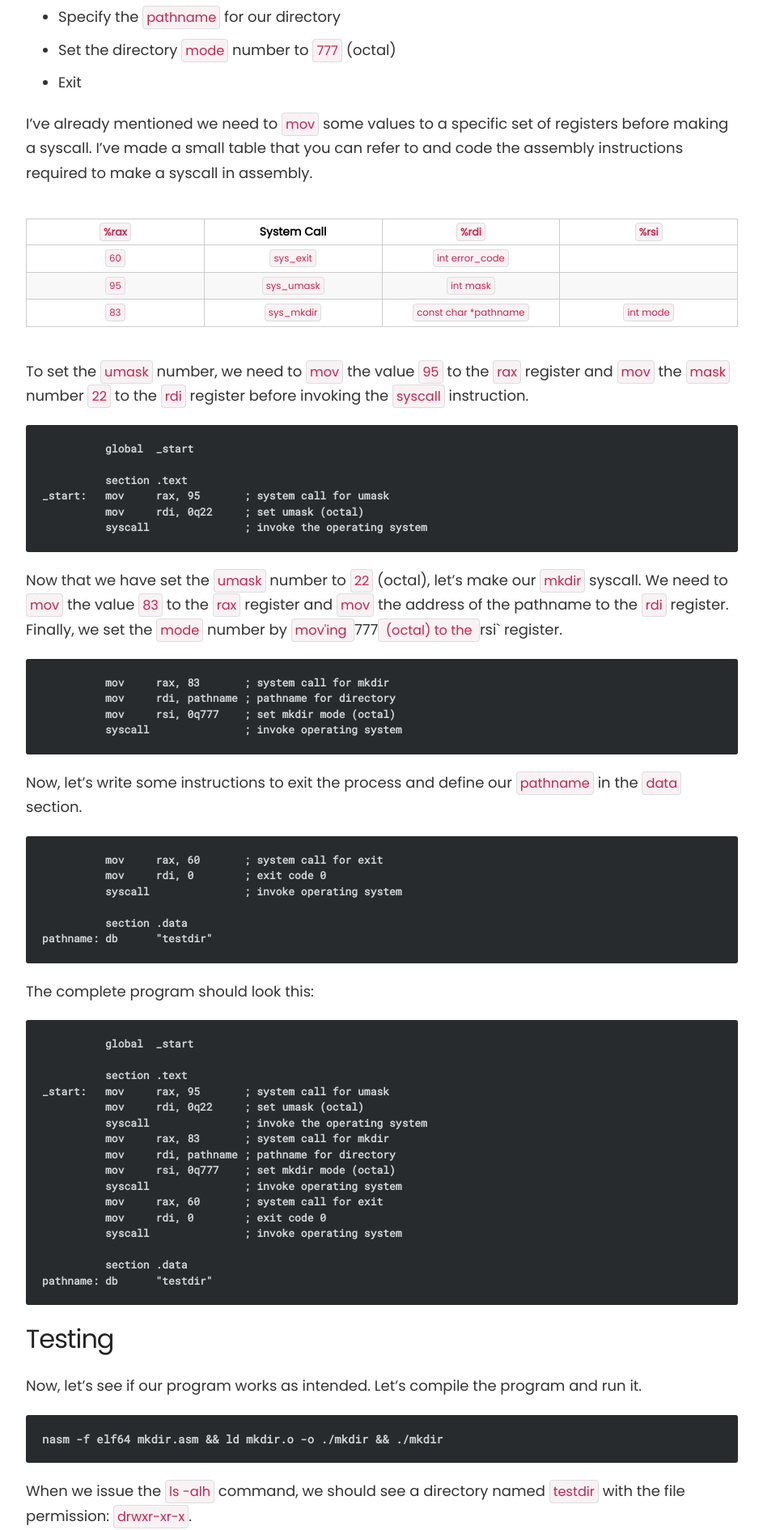
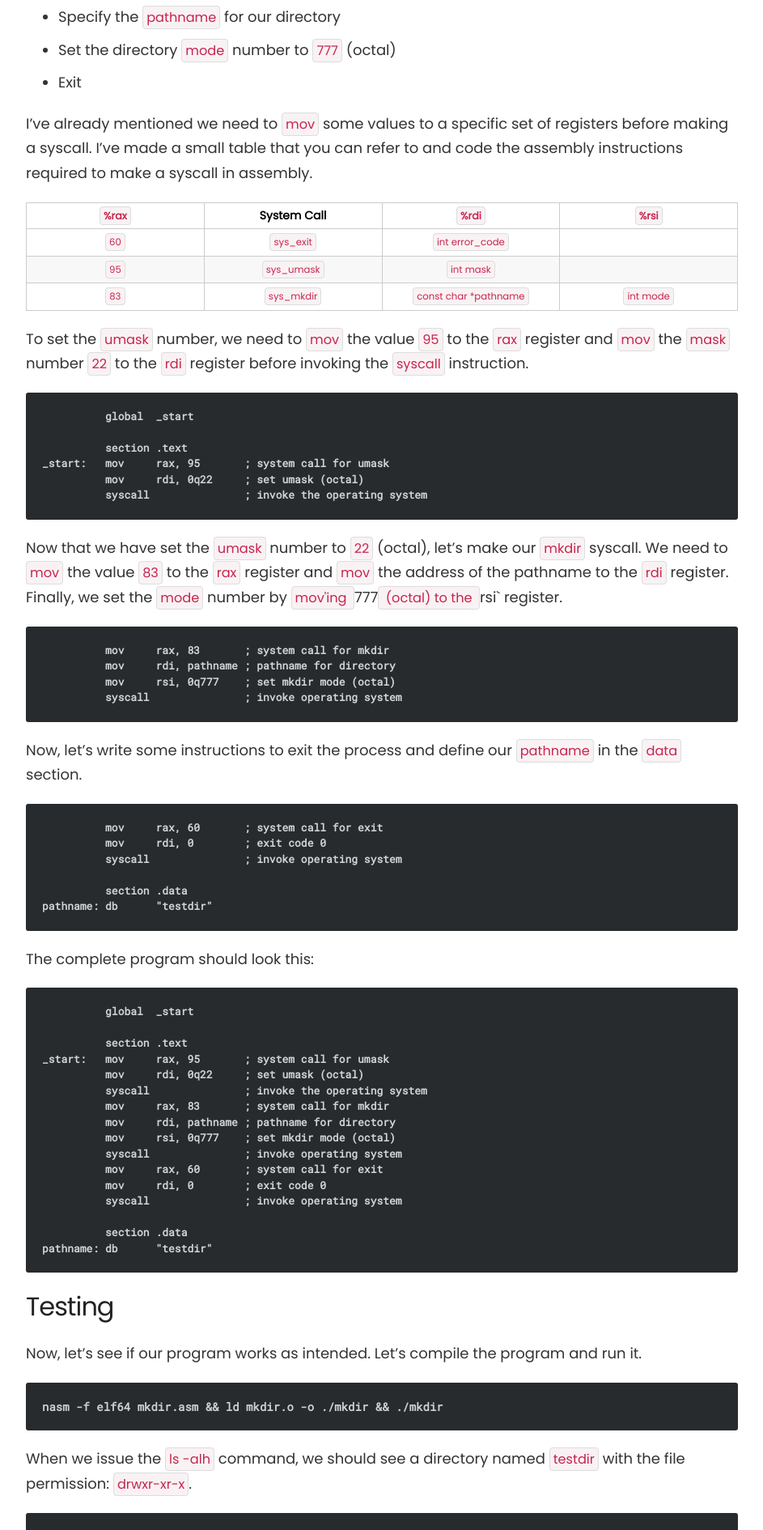
Before and after one commit to starhopp3r/starhopp3r.github.io, a Jekyll site: the page built from _posts/2019-03-30-Making-System-Calls-in-Assembly.markdown, in a window 1280 px wide. Shown: the part 1824-3714 px from the top of the page at 81% size, without its empty margins (168-1111 px from the left). Built offline with Jekyll 4.4.1, drawn with Linux system fonts in a browser that asks for light colours; nearby versions of some CDN libraries.

Commit message:
some changes

```diff
--- a/assets/css/style.css
+++ b/assets/css/style.css
@@ -10,7 +10,13 @@
 	display: table;
 	clear: both;
 }
+
 .hidden { display: none; }
+
+/* Mathjax */
+.MJXc-display {
+	margin-bottom: 30px !important;
+}
 
 /*
 @font-face {
@@ -373,7 +379,7 @@
 
 table {
 	width: 100%;
-	margin: 40px 0;
+	margin: 20px 0;
 	font-size: 13px;
 	line-height: 1.5em;
 	box-sizing:border-box; /* causes item size to include border and padding */
```
Also changed, not shown: _post_archive/2019-08-03-Album-of-Space-Travel.markdown (renamed from _posts/2019-08-03-Album-of-Space-Travel.markdown), 1 other file.
